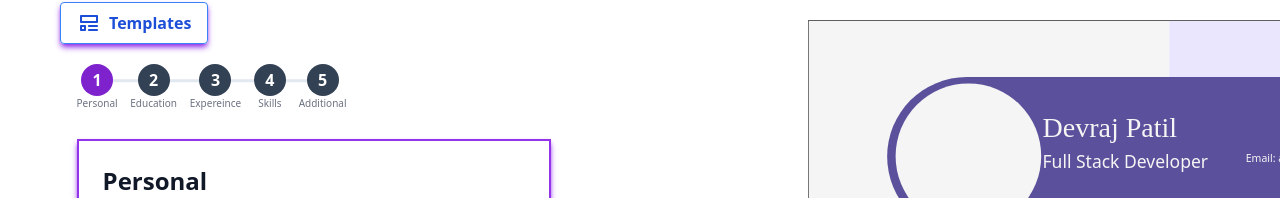
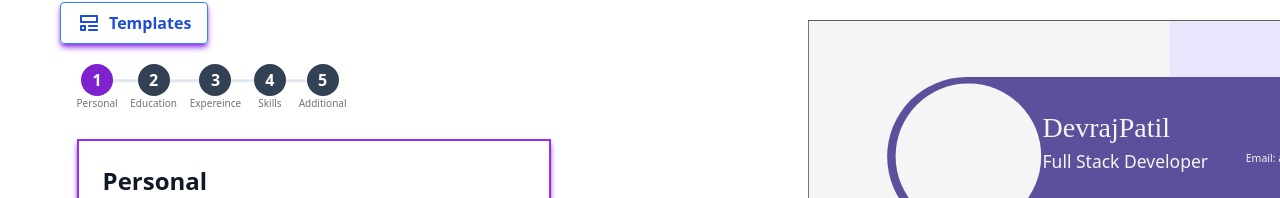
Before and after one commit to sckchcm-g/resume-builder, a React (Vite) app: page /dashboard in a window 1280 px wide. Shown: the part 98-296 px from the top of the page. Built offline with nearby package versions, Linux system fonts and the light colour scheme.

Commit message:
Entities added

```diff
--- a/src/ui/templates/TemplateD1.jsx
+++ b/src/ui/templates/TemplateD1.jsx
@@ -21,6 +21,7 @@ function TemplateD1() {
           </div>
           <div className="text-xl font-medium mt-[-0px] ml-[70px]">
             <p className="emailaddress">gmail@gmail.com</p>
+            <p className="Address">Belgian tower, Paris</p>
           </div>
         </div>
 
--- a/src/ui/templates/TemplateD2.jsx
+++ b/src/ui/templates/TemplateD2.jsx
@@ -10,7 +10,10 @@ function TemplateD2() {
     <div className="bg-[rgb(91,80,155)] w-[180mm] h-[60mm] absolute flex rounded-[250px_0_0_250px] left-[112px] top-[80px]">
       <div className="bg-[whitesmoke] w-[55mm] h-[55mm] absolute -translate-x-2/4 -translate-y-2/4 rounded-[50%] left-[17%] top-2/4"></div>
       <div className="flex flex-col absolute -translate-x-2/4 -translate-y-2/4 left-2/4 top-[40%]">
-        <h1 className='text-[whitesmoke] text-[40px] font-[bold]'>Devraj Patil</h1>
+        <div className="flex">
+        <h1 className='text-[whitesmoke] text-[40px] font-[bold] Firstname'>Devraj</h1>
+        <h1 className='text-[whitesmoke] text-[40px] font-[bold] Lastname'>Patil</h1>
+        </div>
         <div className="text-[whitesmoke] text-[25px] font-extralight"><h3>Full Stack Developer</h3></div>
       </div>
 
@@ -19,7 +22,7 @@ function TemplateD2() {
           Email: {userInputData && userInputData["email-address"]
                   ? userInputData["email-address"]
                   : "abcd@cde.com"}</p>
-        {/* <p className='mt-[5px]'>Linkedin: abcdefgg</p> */}
+        {/* <p className='mt-[5px]'>Linkedin: abcdefgg</p>  Here you should add address */}
         {/* <p className='mt-[5px]'>Ph.no: 98745632100 </p> */}
       </div>
     </div>
--- a/src/ui/templates/TemplateD3.jsx
+++ b/src/ui/templates/TemplateD3.jsx
@@ -32,6 +32,7 @@ function TemplateD3() {
                   ? userInputData["email-address"]
                   : "cdc@cdc.cdc"}
               </p>
+
             </div>
           </div>
         </div>
```
